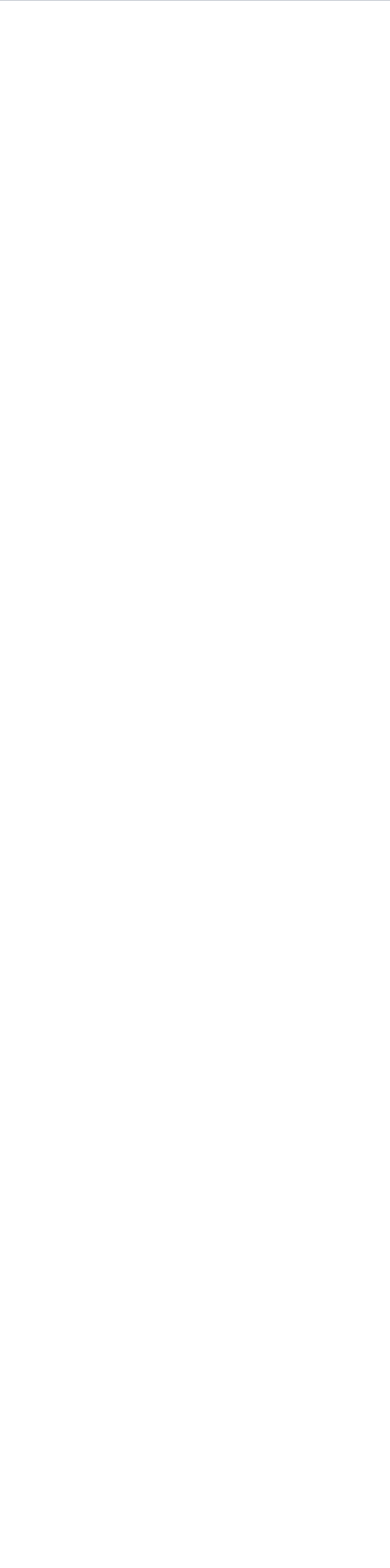
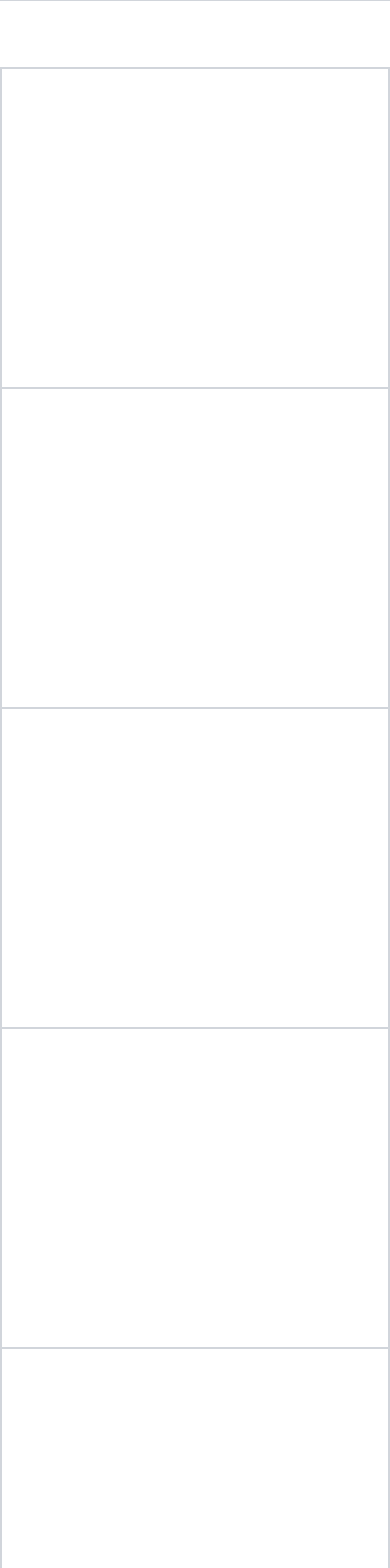
Before and after one commit to skystanoyevitch/sky-portfolio, a React (Create React App) app: page /portfolio in a window 390 px wide. Shown: the top 1568 px of the page. Before the commit the page ends 1031 px from the top, so only its background shows below. Built offline with nearby package versions, Linux system fonts and the light colour scheme.

Commit message:
minor UI updates

```diff
--- a/src/Pages/Home/Components/Portfolio.jsx
+++ b/src/Pages/Home/Components/Portfolio.jsx
@@ -46,9 +46,9 @@ function Portfolio() {
             >
               <li className="h-40 w-60 md:w-full md:h-52 lg:h-80">
                 <div className="h-full w-full p-1">
-                  <div className="h-full w-full relative">
+                  <div className="h-full w-full">
                     <div
-                      className={`${project.thumbnail} rounded-md absolute h-full w-full md:my-0 border-b-8 border-r-8 border-orange-700`}
+                      className={`${project.thumbnail} rounded-md h-full w-full md:my-0 border-b-4 md:border-b-8 transition-all md:hover:border-b-[12px] border-[#e75d48]`}
                     ></div>
                   </div>
                 </div>
--- a/src/Pages/Portfolio/Portfolio.jsx
+++ b/src/Pages/Portfolio/Portfolio.jsx
@@ -3,10 +3,16 @@ import React from "react";
 function Portfolio() {
   return (
     <>
-      <div className="h-screen text-white flex flex-col justify-center">
+      <div className="text-white flex flex-col justify-center">
         <div className="container mx-auto">
           <div className="">
-            <div>PORTFOLIO</div>
+            <div className="border">
+              <div className="border h-80">Col 1</div>
+              <div className="border h-80">Col 1</div>
+              <div className="border h-80">Col 1</div>
+              <div className="border h-80">Col 1</div>
+              <div className="border h-80">Col 1</div>
+            </div>
           </div>
         </div>
       </div>
```
